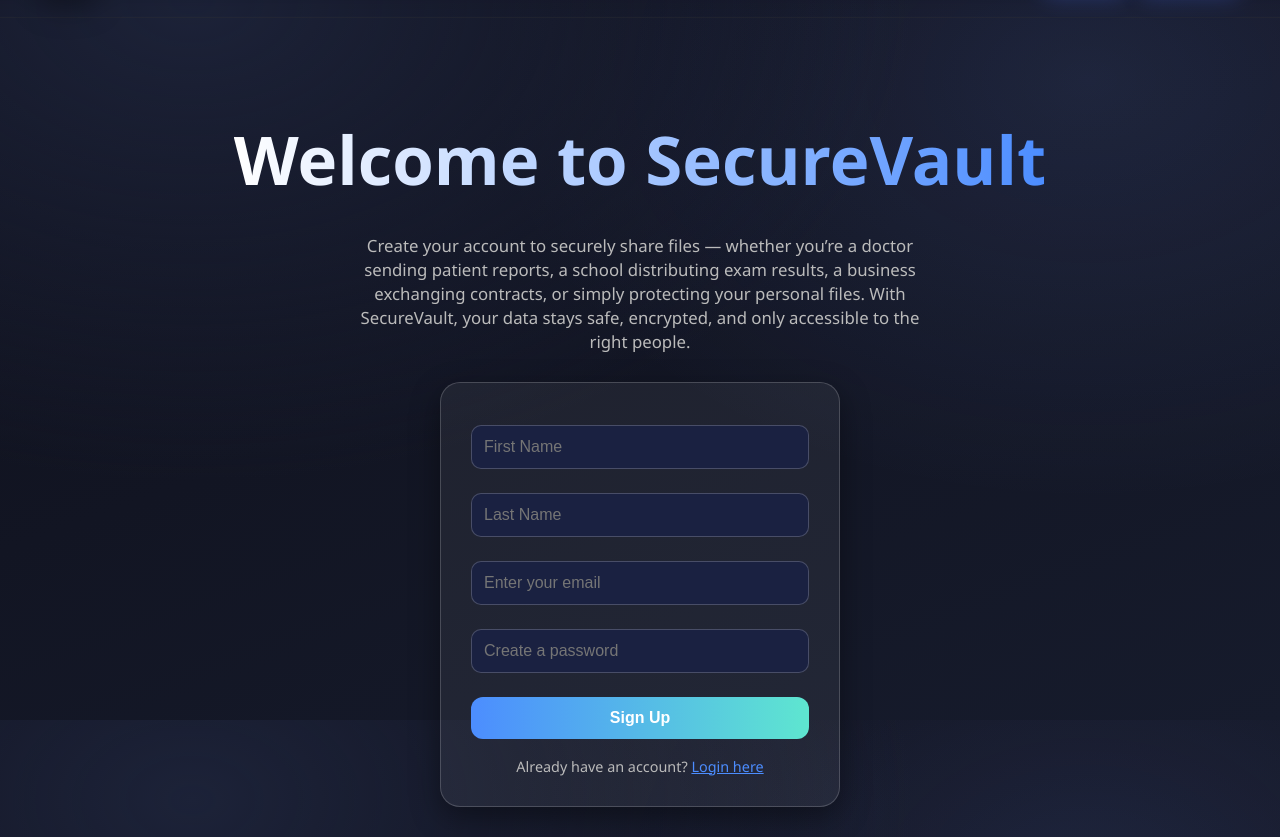
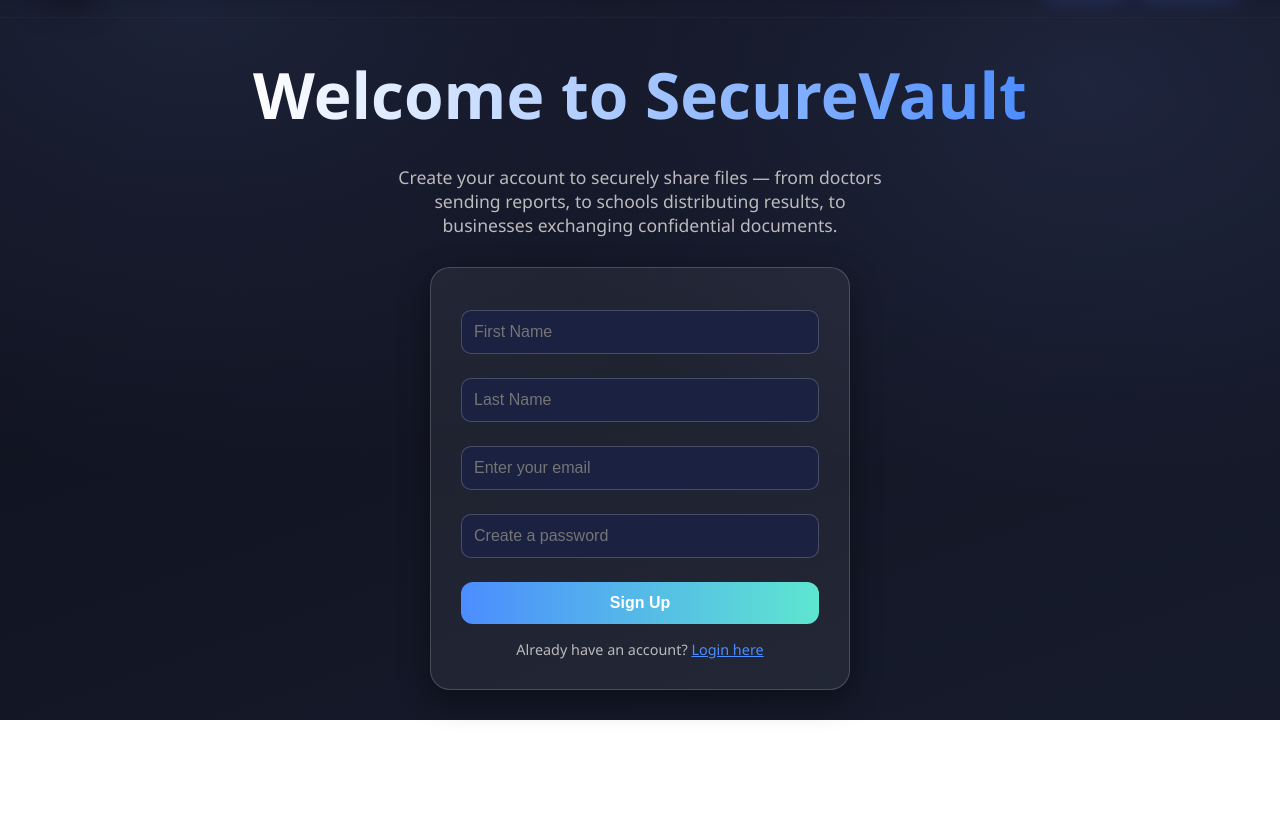
Before and after one commit to pardeep383/SecureVault, a plain HTML site: page frontend/signup.html in a window 1280 px wide. Shown: the part 80-917 px from the top of the page. After the commit the page ends 800 px from the top, so only its background shows below. Drawn offline with Linux system fonts and the light colour scheme.

Commit message:
Update signup page layout and subtitle text

```diff
--- a/frontend/signup.html
+++ b/frontend/signup.html
@@ -69,27 +69,26 @@
             display: flex;
             flex-direction: column;
             align-items: center;
-            justify-content: flex-start;
-            padding: 30px 20px;
-            margin-top: 20px; /* ⬆ moves content upwards */
+            justify-content: center; /* ✅ vertical center */
+            padding: 20px;
+            margin-top: -40px; /* ✅ pull upwards */
             text-align: center;
         }
 
         h1 {
-            font-size: clamp(3.2rem, 6vw, 4.2rem);
+            font-size: clamp(3rem, 6vw, 4rem);
             font-weight: 900;
-            margin-bottom: 12px;
+            margin-bottom: 10px;
             background: linear-gradient(90deg, #ffffff, #4c8dff);
             -webkit-background-clip: text;
             -webkit-text-fill-color: transparent;
         }
 
         .subtitle {
-            font-size: 1.05rem;
+            font-size: 1.1rem;
             color: #bbb;
-            margin-bottom: 28px;
-            max-width: 600px;
-            line-height: 1.5rem;
+            margin-bottom: 20px;
+            max-width: 500px; /* ✅ longer text stays aligned */
         }
 
         .signup-box {
@@ -100,8 +99,9 @@
             box-shadow: 0 10px 30px rgba(0,0,0,0.4);
             backdrop-filter: blur(12px);
             width: 100%;
-            max-width: 400px;
+            max-width: 420px;
             text-align: center;
+            margin-top: 10px; /* ✅ less gap under subtitle */
         }
 
             .signup-box input {
@@ -134,7 +134,7 @@
         }
 
         .footer {
-            margin-top: 18px;
+            margin-top: 15px;
             font-size: 0.9rem;
             color: #bbb;
         }
@@ -163,11 +163,10 @@
 
     <!-- Main -->
     <main>
-        <h1>Welcome to <strong>SecureVault</strong></h1>
+        <h1>Welcome to SecureVault</h1>
         <p class="subtitle">
-            Create your account to securely share files — whether you’re a doctor sending patient reports,
-            a school distributing exam results, a business exchanging contracts, or simply protecting your personal files.
-            With SecureVault, your data stays safe, encrypted, and only accessible to the right people.
+            Create your account to securely share files — from doctors sending reports,
+            to schools distributing results, to businesses exchanging confidential documents.
         </p>
 
         <div class="signup-box">
```
